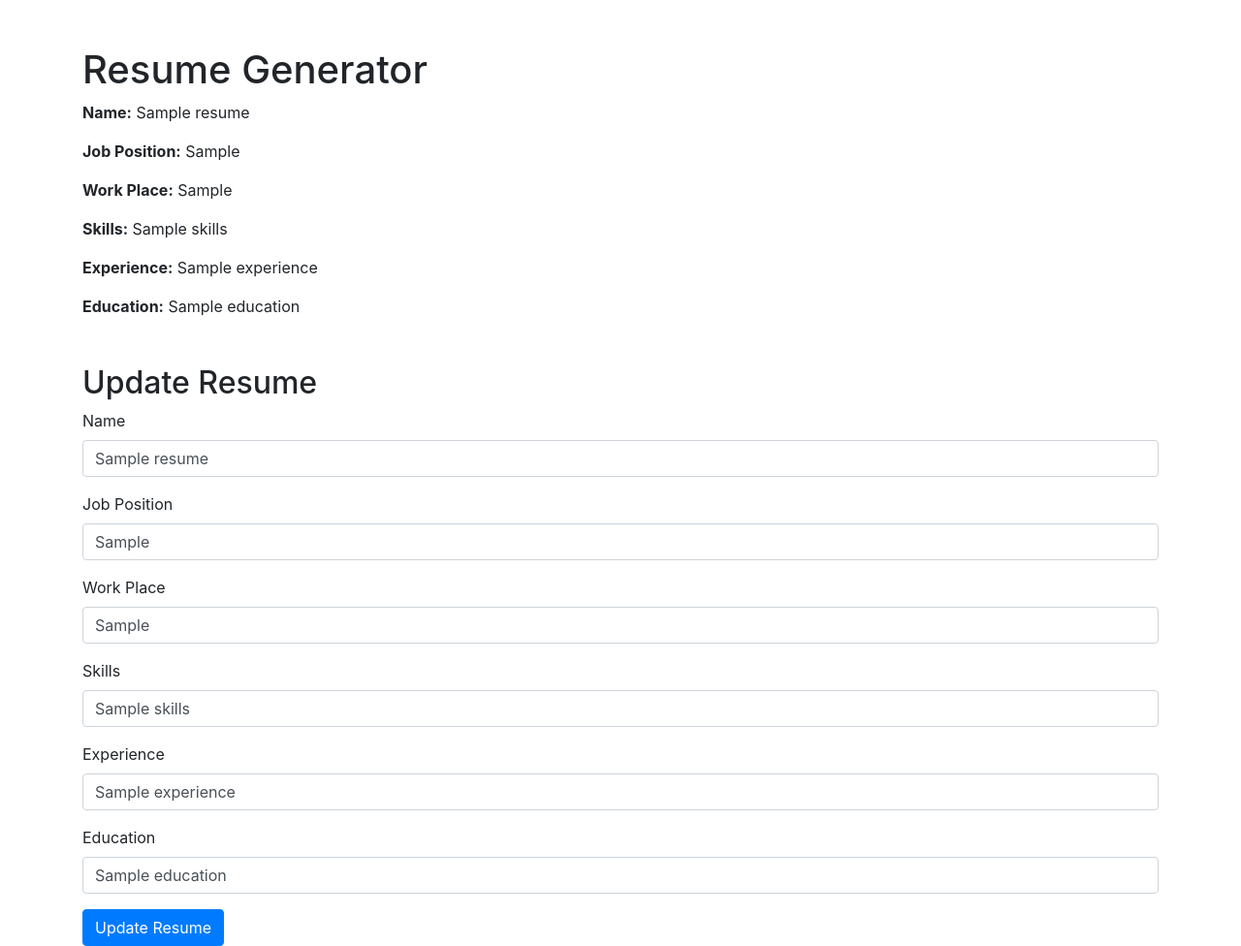
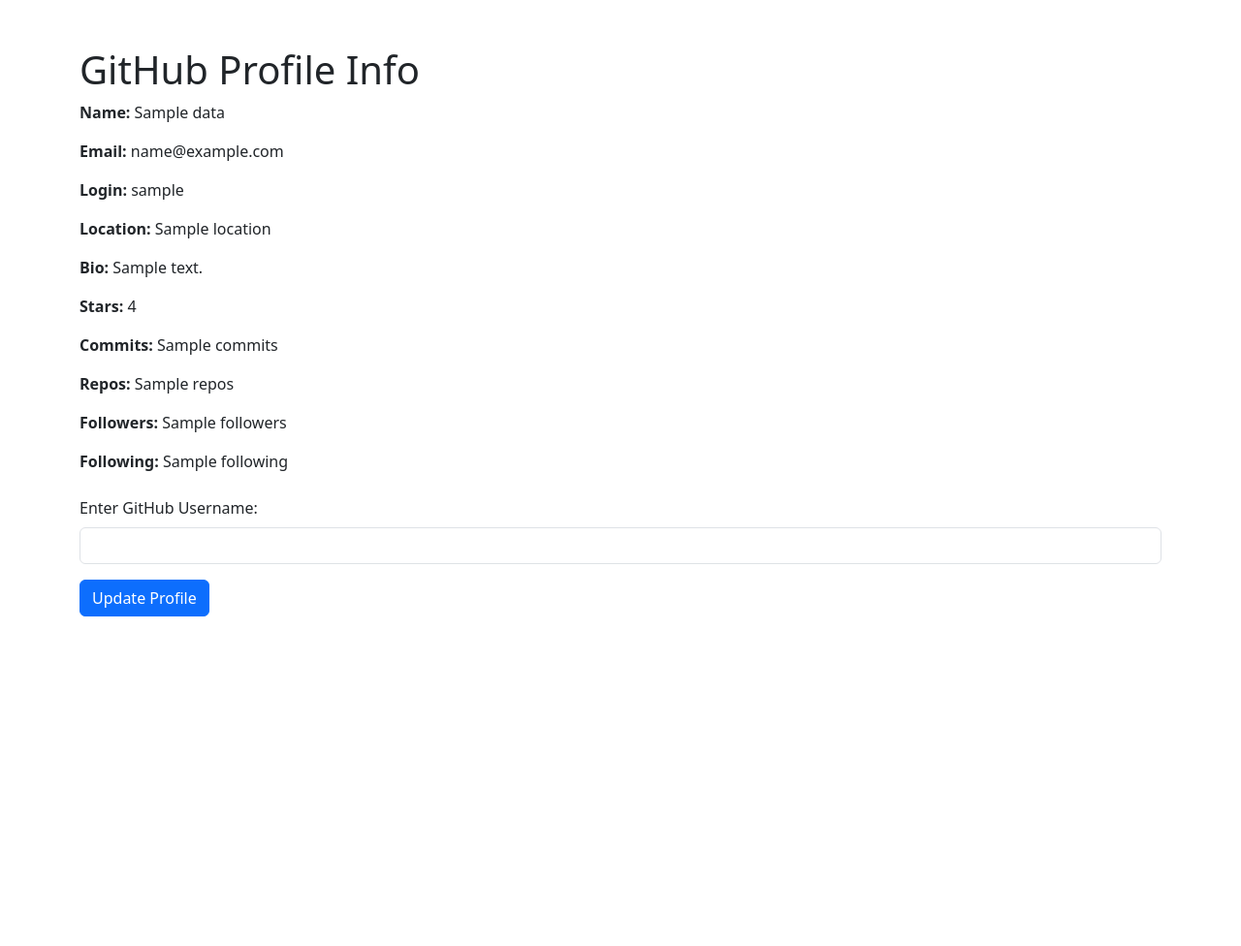
Before and after one commit to xyzfbi/Flask_Github, a Flask app: template templates/index.html in a window 1280 px wide. Shown: the whole page at 97% size. After the commit the page ends 636 px from the top, so only its background shows below. Run offline with Flask 3, Linux system fonts and the light colour scheme; the template is opened without the code that fills it: most values are stand-ins (such as "Sample title", 1, 10 or a date in 2020); some libraries are stand-ins or nearby versions.

Commit message:
Improve github_api.py for better working with the script. Upgraded index.html. Also script.js

```diff
--- a/app.py
+++ b/app.py
@@ -1,20 +1,27 @@
 from flask import Flask, render_template, request, jsonify
-import random
 import os
-from src import script
+from src import resume_generator
+
 app = Flask(__name__)
 
 @app.route('/')
 def index():
-    resume = script.generate_random_resume()
-    script.save_resume(resume)
-    return render_template('index.html', resume=resume)
+    # При первом запуске отображаем информацию о профиле xyzfbi
+    username = "xyzfbi"
+    resume_data = resume_generator.generate_resume(username)
+    return render_template('index.html', data=resume_data)
 
-@app.route('/update', methods=['POST'])
-def update_resume():
-    data = request.json
-    script.save_resume(data)
-    return jsonify({"status": "success"})
+@app.route('/update_profile', methods=['POST'])
+def update_profile():
+    username = request.json.get('username')
+    if not username:
+        return jsonify({"error": "Username is required"}), 400
+
+    try:
+        resume_data = resume_generator.generate_resume(username)
+        return jsonify(resume_data)
+    except Exception as e:
+        return jsonify({"error": str(e)}), 500
 
 if __name__ == '__main__':
-    app.run(debug=True)
+    app.run(host='localhost', port=8080, debug=True)
--- a/static/script.js
+++ b/static/script.js
@@ -1,29 +1,32 @@
-function updateResume() {
-    const resumeData = {
-        name: document.getElementById('name-input').value,
-        job_position: document.getElementById('job_position-input').value,
-        work_place: document.getElementById('work_place-input').value,
-        skills: document.getElementById('skills-input').value,
-        experience: document.getElementById('experience-input').value,
-        education: document.getElementById('education-input').value
-    };
+document.getElementById('update-form').addEventListener('submit', function(event) {
+    event.preventDefault();
+    const username = document.getElementById('username').value;
 
-    fetch('/update', {
+    fetch('/update_profile', {
         method: 'POST',
         headers: {
-            'Content-Type': 'application/json'
+            'Content-Type': 'application/json',
         },
-        body: JSON.stringify(resumeData)
+        body: JSON.stringify({ username: username })
     })
     .then(response => response.json())
     .then(data => {
-        if (data.status === 'success') {
-            document.getElementById('name').innerText = resumeData.name;
-            document.getElementById('job_position').innerText = resumeData.job_position;
-            document.getElementById('work_place').innerText = resumeData.work_place;
-            document.getElementById('skills').innerText = resumeData.skills;
-            document.getElementById('experience').innerText = resumeData.experience;
-            document.getElementById('education').innerText = resumeData.education;
+        if (data.error) {
+            alert(data.error);
+        } else {
+            document.getElementById('name').textContent = data.name;
+            document.getElementById('email').textContent = data.email;
+            document.getElementById('login').textContent = data.login;
+            document.getElementById('location').textContent = data.location;
+            document.getElementById('bio').textContent = data.bio;
+            document.getElementById('stars').textContent = data.stars;
+            document.getElementById('commits').textContent = data.commits;
+            document.getElementById('repos').textContent = data.repos;
+            document.getElementById('followers').textContent = data.followers;
+            document.getElementById('following').textContent = data.following;
         }
+    })
+    .catch(error => {
+        console.error('Error:', error);
     });
-}
+});
--- a/templates/index.html
+++ b/templates/index.html
@@ -3,52 +3,32 @@
 <head>
     <meta charset="UTF-8">
     <meta name="viewport" content="width=device-width, initial-scale=1.0">
-    <title>Resume Generator</title>
-    <link rel="stylesheet" href="https://cdnjs.cloudflare.com/ajax/libs/bootstrap/4.5.2/css/bootstrap.min.css">
+    <title>GitHub Profile Info</title>
+    <link href="https://cdn.jsdelivr.net/npm/bootstrap@5.3.0/dist/css/bootstrap.min.css" rel="stylesheet">
 </head>
 <body>
     <div class="container mt-5">
-        <h1>Resume Generator</h1>
-        <div class="resume">
-            <p><strong>Name:</strong> <span id="name">{{ resume.name }}</span></p>
-            <p><strong>Job Position:</strong> <span id="job_position">{{ resume.job_position }}</span></p>
-            <p><strong>Work Place:</strong> <span id="work_place">{{ resume.work_place }}</span></p>
-            <p><strong>Skills:</strong> <span id="skills">{{ resume.skills }}</span></p>
-            <p><strong>Experience:</strong> <span id="experience">{{ resume.experience }}</span></p>
-            <p><strong>Education:</strong> <span id="education">{{ resume.education }}</span></p>
+        <h1>GitHub Profile Info</h1>
+        <div id="profile-info">
+            <p><strong>Name:</strong> <span id="name">{{ data.name }}</span></p>
+            <p><strong>Email:</strong> <span id="email">{{ data.email }}</span></p>
+            <p><strong>Login:</strong> <span id="login">{{ data.login }}</span></p>
+            <p><strong>Location:</strong> <span id="location">{{ data.location }}</span></p>
+            <p><strong>Bio:</strong> <span id="bio">{{ data.bio }}</span></p>
+            <p><strong>Stars:</strong> <span id="stars">{{ data.stars }}</span></p>
+            <p><strong>Commits:</strong> <span id="commits">{{ data.commits }}</span></p>
+            <p><strong>Repos:</strong> <span id="repos">{{ data.repos }}</span></p>
+            <p><strong>Followers:</strong> <span id="followers">{{ data.followers }}</span></p>
+            <p><strong>Following:</strong> <span id="following">{{ data.following }}</span></p>
         </div>
-        <div class="mt-5">
-            <h2>Update Resume</h2>
-            <form id="resume-form">
-                <div class="form-group">
-                    <label for="name-input">Name</label>
-                    <input type="text" id="name-input" class="form-control" value="{{ resume.name }}">
-                </div>
-                <div class="form-group">
-                    <label for="job_position-input">Job Position</label>
-                    <input type="text" id="job_position-input" class="form-control" value="{{ resume.job_position }}">
-                </div>
-                <div class="form-group">
-                    <label for="work_place-input">Work Place</label>
-                    <input type="text" id="work_place-input" class="form-control" value="{{ resume.work_place }}">
-                </div>
-                <div class="form-group">
-                    <label for="skills-input">Skills</label>
-                    <input type="text" id="skills-input" class="form-control" value="{{ resume.skills }}">
-                </div>
-                <div class="form-group">
-                    <label for="experience-input">Experience</label>
-                    <input type="text" id="experience-input" class="form-control" value="{{ resume.experience }}">
-                </div>
-                <div class="form-group">
-                    <label for="education-input">Education</label>
-                    <input type="text" id="education-input" class="form-control" value="{{ resume.education }}">
-                </div>
-                <button type="button" class="btn btn-primary" onclick="updateResume()">Update Resume</button>
-            </form>
-        </div>
+        <form id="update-form" class="mt-4">
+            <div class="mb-3">
+                <label for="username" class="form-label">Enter GitHub Username:</label>
+                <input type="text" class="form-control" id="username" required>
+            </div>
+            <button type="submit" class="btn btn-primary">Update Profile</button>
+        </form>
     </div>
-    <script src="https://code.jquery.com/jquery-3.5.1.min.js"></script>
     <script src="{{ url_for('static', filename='script.js') }}"></script>
 </body>
 </html>
```
Also changed, not shown: src/github_api.py (+2 -26 lines), src/resume_generator.py (added, +30 -0 lines).
